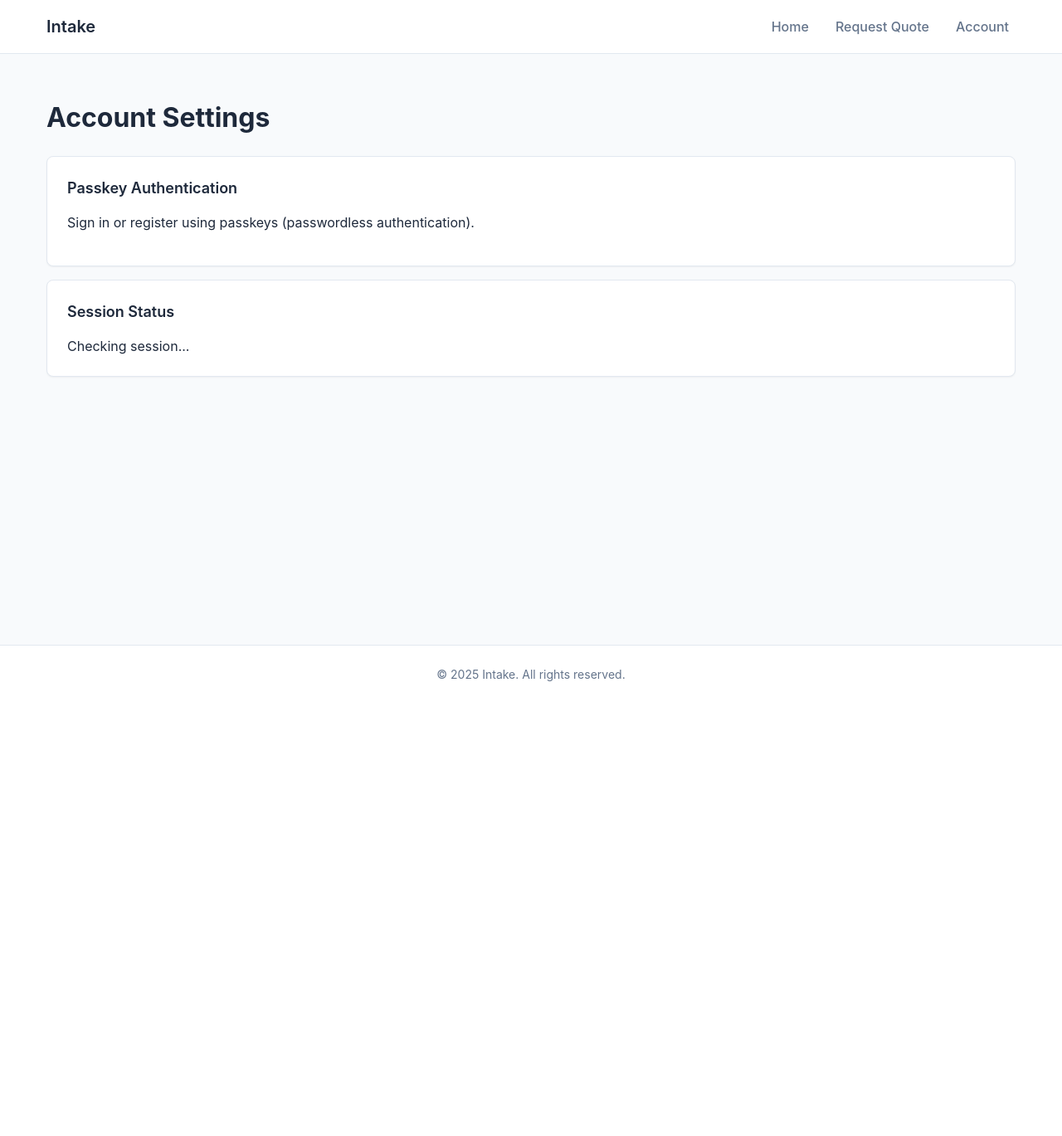
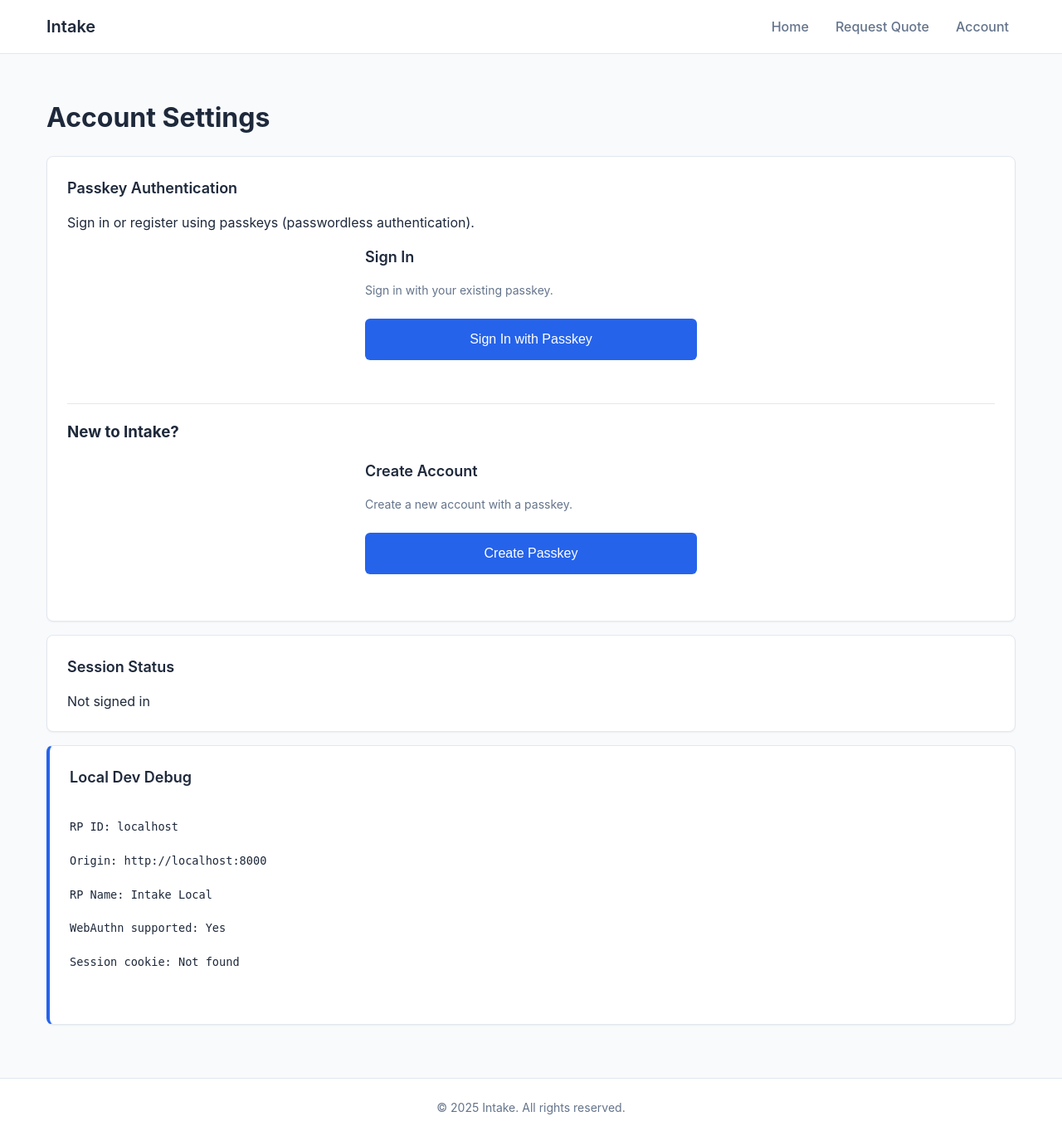
Before and after one commit to juliantorr-es/Intake, a FastAPI app: page /account in a window 1280 px wide. Shown: the whole page at 83% size. Before the commit the page ends 821 px from the top, so only its background shows below. Run offline with FastAPI, Linux system fonts and the light colour scheme; parts of the project's set-up code (start-up, migrations or seed data) failed here and were passed over.

Commit message:
Wire browser passkey ceremony end-to-end for local dev
- Fix frontend passkeys.js to use correct WebAuthn API format
- Add credential data normalization (camelCase -> snake_case) in passkey_service
- Update account.html with debug panel for local testing
- Add API response shape tests
- Update README with local browser testing instructions and Known caveats

Generated by Mistral Vibe.
Co-Authored-By: Mistral Vibe <vibe@mistral.ai>

```diff
--- a/src/intake/web/static/js/passkeys.js
+++ b/src/intake/web/static/js/passkeys.js
@@ -8,18 +8,26 @@ import { createElement, setTextContent, replaceContent } from './safe-dom.js';
 /**
  * Configuration for the relying party.
  * These must match the server configuration.
+ *
+ * Local development notes:
+ * - RP ID must be a domain string, not an IP address
+ * - Use 'localhost' for local dev (not '127.0.0.1')
+ * - Origin must match exactly: http://localhost:8000
+ * - Production must use HTTPS with a real domain
  */
 export const RP_CONFIG = {
-    id: window.location.hostname === '127.0.0.1' ? 'localhost' : window.location.hostname,
+    id: window.location.hostname === 'localhost' ? 'localhost' : window.location.hostname,
     name: 'Intake',
     origin: window.location.origin
 };
 
 /**
- * Registered credential storage (in memory for demo purposes).
- * In production, this would be handled by the server.
+ * Check if passkey authentication is supported.
+ * @returns {boolean} Whether passkey auth is supported
  */
-const registeredCredentials = new Map();
+export function isPasskeySupported() {
+    return !!window.PublicKeyCredential && !!navigator.credentials;
+}
 
 /**
  * Request registration options from the server.
@@ -32,7 +40,7 @@ export async function requestRegistrationOptions() {
     });
 
     if (!response.ok) {
-        throw new Error(`Failed to get registration options: ${response.status}`);
+        throw new Error(`Failed to get registration options: ${response.status} ${response.statusText}`);
     }
 
     const data = await response.json();
@@ -46,11 +54,19 @@ export async function requestRegistrationOptions() {
  */
 export async function registerPasskey(options) {
     try {
-        // Convert base64 challenge to Uint8Array
+        // Convert base64url challenge to Uint8Array
         const challenge = base64urlToBuffer(options.challenge);
-        const userId = base64urlToBuffer(options.user.id);
 
-        // Create credential
+        // User ID - may be provided or we generate one
+        let userId;
+        if (options.user && options.user.id) {
+            userId = base64urlToBuffer(options.user.id);
+        } else {
+            userId = new Uint8Array(16);
+            crypto.getRandomValues(userId);
+        }
+
+        // Build PublicKeyCredentialCreationOptions
         const publicKeyCredentialCreationOptions = {
             challenge: challenge,
             rp: {
@@ -59,10 +75,13 @@ export async function registerPasskey(options) {
             },
             user: {
                 id: userId,
-                name: options.user.name,
-                displayName: options.user.displayName
+                name: (options.user && options.user.name) || 'user',
+                displayName: (options.user && options.user.displayName) || 'User'
             },
-            pubKeyCredParams: options.pubKeyCredParams || [{ type: 'public-key', alg: -7 }],
+            pubKeyCredParams: options.pubKeyCredParams || [
+                { type: 'public-key', alg: -7 },  // ES256
+                { type: 'public-key', alg: -257 } // RS256
+            ],
             authenticatorSelection: options.authenticatorSelection || {
                 authenticatorAttachment: 'platform',
                 requireResidentKey: true,
@@ -73,19 +92,24 @@ export async function registerPasskey(options) {
             timeout: options.timeout || 60000
         };
 
+        // Create credential using WebAuthn API
         const credential = await navigator.credentials.create({
             publicKey: publicKeyCredentialCreationOptions
         });
+
+        // Convert to JSON for server verification
+        const credentialJSON = publicKeyCredentialToJSON(credential);
 
         // Verify with server
         const verifyResponse = await fetch('/api/auth/passkey/register/verify', {
             method: 'POST',
             headers: { 'Content-Type': 'application/json' },
-            body: JSON.stringify({ credential: credentialToJSON(credential) })
+            body: JSON.stringify({ credential: credentialJSON })
         });
 
         if (!verifyResponse.ok) {
-            throw new Error(`Registration verification failed: ${verifyResponse.status}`);
+            const errorData = await verifyResponse.json().catch(() => ({}));
+            throw new Error(`Registration verification failed: ${verifyResponse.status} - ${errorData.detail || errorData.message || ''}`);
         }
 
         return await verifyResponse.json();
@@ -106,7 +130,7 @@ export async function requestAuthenticationOptions() {
     });
 
     if (!response.ok) {
-        throw new Error(`Failed to get authentication options: ${response.status}`);
+        throw new Error(`Failed to get authentication options: ${response.status} ${response.statusText}`);
     }
 
     const data = await response.json();
@@ -122,11 +146,21 @@ export async function authenticateWithPasskey(options) {
     try {
         const challenge = base64urlToBuffer(options.challenge);
 
+        // Build allowCredentials from options
+        let allowCredentials = [];
+        if (options.allowCredentials) {
+            allowCredentials = options.allowCredentials.map(cred => ({
+                id: base64urlToBuffer(cred.id),
+                type: cred.type || 'public-key',
+                transports: cred.transports
+            }));
+        }
+
         const publicKeyCredentialRequestOptions = {
             challenge: challenge,
             rpId: RP_CONFIG.id,
-            allowCredentials: [], // In production, specify which credentials to allow
-            userVerification: 'preferred',
+            allowCredentials: allowCredentials,
+            userVerification: options.userVerification || 'preferred',
             extensions: options.extensions || {},
             timeout: options.timeout || 60000
         };
@@ -135,15 +169,19 @@ export async function authenticateWithPasskey(options) {
             publicKey: publicKeyCredentialRequestOptions
         });
 
+        // Convert to JSON for server verification
+        const credentialJSON = publicKeyCredentialToJSON(credential);
+
         // Verify with server
         const verifyResponse = await fetch('/api/auth/passkey/login/verify', {
             method: 'POST',
             headers: { 'Content-Type': 'application/json' },
-            body: JSON.stringify({ credential: credentialToJSON(credential) })
+            body: JSON.stringify({ credential: credentialJSON })
         });
 
         if (!verifyResponse.ok) {
-            throw new Error(`Authentication verification failed: ${verifyResponse.status}`);
+            const errorData = await verifyResponse.json().catch(() => ({}));
+            throw new Error(`Authentication verification failed: ${verifyResponse.status} - ${errorData.detail || errorData.message || ''}`);
         }
 
         return await verifyResponse.json();
@@ -154,22 +192,19 @@ export async function authenticateWithPasskey(options) {
 }
 
 /**
- * Check if passkey authentication is supported.
- * @returns {boolean} Whether passkey auth is supported
- */
-export function isPasskeySupported() {
-    return !!window.PublicKeyCredential && !!navigator.credentials;
-}
-
-/**
  * Logout from the current session.
  * @returns {Promise<Object>} Logout result
  */
 export async function logout() {
-    const response = await fetch('/api/auth/logout', {
+    const response = await fetch('/api/auth/passkey/logout', {
         method: 'POST',
         headers: { 'Content-Type': 'application/json' }
     });
+
+    if (!response.ok) {
+        const errorData = await response.json().catch(() => ({}));
+        throw new Error(`Logout failed: ${response.status} - ${errorData.detail || ''}`);
+    }
 
     return await response.json();
 }
@@ -179,7 +214,13 @@ export async function logout() {
  * @returns {Promise<Object>} Session info
  */
 export async function getSession() {
-    const response = await fetch('/api/auth/session');
+    const response = await fetch('/api/auth/passkey/session');
+
+    if (!response.ok) {
+        const errorData = await response.json().catch(() => ({}));
+        throw new Error(`Session check failed: ${response.status} - ${errorData.detail || ''}`);
+    }
+
     return await response.json();
 }
 
@@ -192,10 +233,10 @@ export function createPasskeyRegistrationUI(config = {}) {
     const container = createElement('div', { class: 'passkey-auth' });
 
     const title = createElement('h2', { class: 'passkey-auth-title' },
-        config.title || 'Register Passkey' Filtered
+        config.title || 'Create Account'
     );
     const description = createElement('p', { class: 'passkey-auth-description' },
-        config.description || 'Create a passkey to access your account.'
+        config.description || 'Register with a passkey.'
     );
     const button = createElement('button', { class: 'btn btn-primary passkey-auth-btn' },
         'Create Passkey'
@@ -279,10 +320,14 @@ export function createPasskeyLoginUI(config = {}) {
 
 /**
  * Convert base64url string to Uint8Array.
+ * Handles URL-safe base64 without padding.
  * @param {string} str - Base64url string
  * @returns {Uint8Array} Decoded bytes
  */
 function base64urlToBuffer(str) {
+    if (!str) {
+        return new Uint8Array();
+    }
     // Replace URL-safe base64 characters
     const base64 = str.replace(/-/g, '+').replace(/_/g, '/');
     // Add padding if needed
@@ -297,6 +342,9 @@ function base64urlToBuffer(str) {
  * @returns {string} Base64url string
  */
 function bufferToBase64url(buffer) {
+    if (!buffer) {
+        return '';
+    }
     return btoa(String.fromCharCode(...new Uint8Array(buffer)))
         .replace(/\+/g, '-')
         .replace(/\//g, '_')
@@ -305,21 +353,48 @@ function bufferToBase64url(buffer) {
 
 /**
  * Convert a PublicKeyCredential to a JSON-serializable object.
- * @param {PublicKeyCredential} credential - The credential
- * @returns {Object} JSON-serializable credential
+ * Handles both registration (attestation) and authentication (assertion) credentials.
+ * @param {PublicKeyCredential} credential - The credential from navigator.credentials
+ * @returns {Object} JSON-serializable credential for server verification
  */
-function credentialToJSON(credential) {
-    if (credential instanceof PublicKeyCredential) {
-        return {
-            id: credential.id,
-            rawId: bufferToBase64url(new Uint8Array(credential.rawId)),
-            type: credential.type,
-            response: {
-                attestationObject: bufferToBase64url(new Uint8Array(credential.response.attestationObject)),
-                clientDataJSON: bufferToBase64url(new Uint8Array(credential.response.clientDataJSON)),
-                getAuthenticatorData: () => bufferToBase64url(new Uint8Array(credential.response.getAuthenticatorData()))
+function publicKeyCredentialToJSON(credential) {
+    if (!credential) {
+        return null;
+    }
+
+    const result = {
+        id: credential.id,
+        rawId: bufferToBase64url(new Uint8Array(credential.rawId)),
+        type: credential.type,
+        response: {}
+    };
+
+    if (credential.response) {
+        const response = credential.response;
+
+        // Registration response (Attestation)
+        if (response.attestationObject !== undefined) {
+            result.response.attestationObject = bufferToBase64url(new Uint8Array(response.attestationObject));
+            result.response.clientDataJSON = bufferToBase64url(new Uint8Array(response.clientDataJSON));
+
+            // Handle getAuthenticatorData if available
+            if (typeof response.getAuthenticatorData === 'function') {
+                const authData = response.getAuthenticatorData();
+                result.response.authenticatorData = bufferToBase64url(new Uint8Array(authData));
             }
-        };
+        }
+
+        // Authentication response (Assertion)
+        if (response.authenticatorData !== undefined) {
+            result.response.authenticatorData = bufferToBase64url(new Uint8Array(response.authenticatorData));
+            result.response.clientDataJSON = bufferToBase64url(new Uint8Array(response.clientDataJSON));
+            result.response.signature = bufferToBase64url(new Uint8Array(response.signature));
+
+            if (response.userHandle !== undefined && response.userHandle !== null) {
+                result.response.userHandle = bufferToBase64url(new Uint8Array(response.userHandle));
+            }
+        }
     }
-    return credential;
+
+    return result;
 }
--- a/src/intake/web/templates/account.html
+++ b/src/intake/web/templates/account.html
@@ -40,6 +40,19 @@
                         <div id="session-status">Checking session...</div>
                     </div>
                 </div>
+
+                <div class="card" style="border-left: 4px solid var(--color-primary);">
+                    <h2 class="card-title">Local Dev Debug</h2>
+                    <div class="card-body">
+                        <div style="font-family: monospace; font-size: 0.85em; white-space: pre-wrap;">
+<div id="debug-info">RP ID: {{ rp_id }}</div>
+<div>Origin: {{ origin }}</div>
+<div>RP Name: {{ rp_name }}</div>
+<div>WebAuthn supported: <span id="webauthn-support">checking...</span></div>
+<div>Session cookie: <span id="session-cookie">checking...</span></div>
+                        </div>
+                    </div>
+                </div>
             </div>
         </div>
     </main>
@@ -56,12 +69,23 @@
             createPasskeyLoginUI,
             createPasskeyRegistrationUI,
             getSession,
-            logout
+            logout,
+            RP_CONFIG
         } from '/static/js/passkeys.js';
 
         document.addEventListener('DOMContentLoaded', async () => {
             const authContainer = document.getElementById('passkey-auth-container');
             const sessionStatus = document.getElementById('session-status');
+
+            // Debug info
+            const webauthnSupportEl = document.getElementById('webauthn-support');
+            const sessionCookieEl = document.getElementById('session-cookie');
+            if (webauthnSupportEl) {
+                webauthnSupportEl.textContent = isPasskeySupported() ? 'Yes' : 'No (use Chrome/Safari/Edge/Firefox)';
+            }
+            if (sessionCookieEl) {
+                sessionCookieEl.textContent = document.cookie.includes('intake_session') ? 'Found' : 'Not found';
+            }
 
             // Check session
             try {
```
Also changed, not shown: src/intake/api/auth_passkeys.py (+4 -4 lines), src/intake/services/passkey_service.py (+56 -1 lines), tests/test_auth_persistence.py (+70 -0 lines), README.md.
